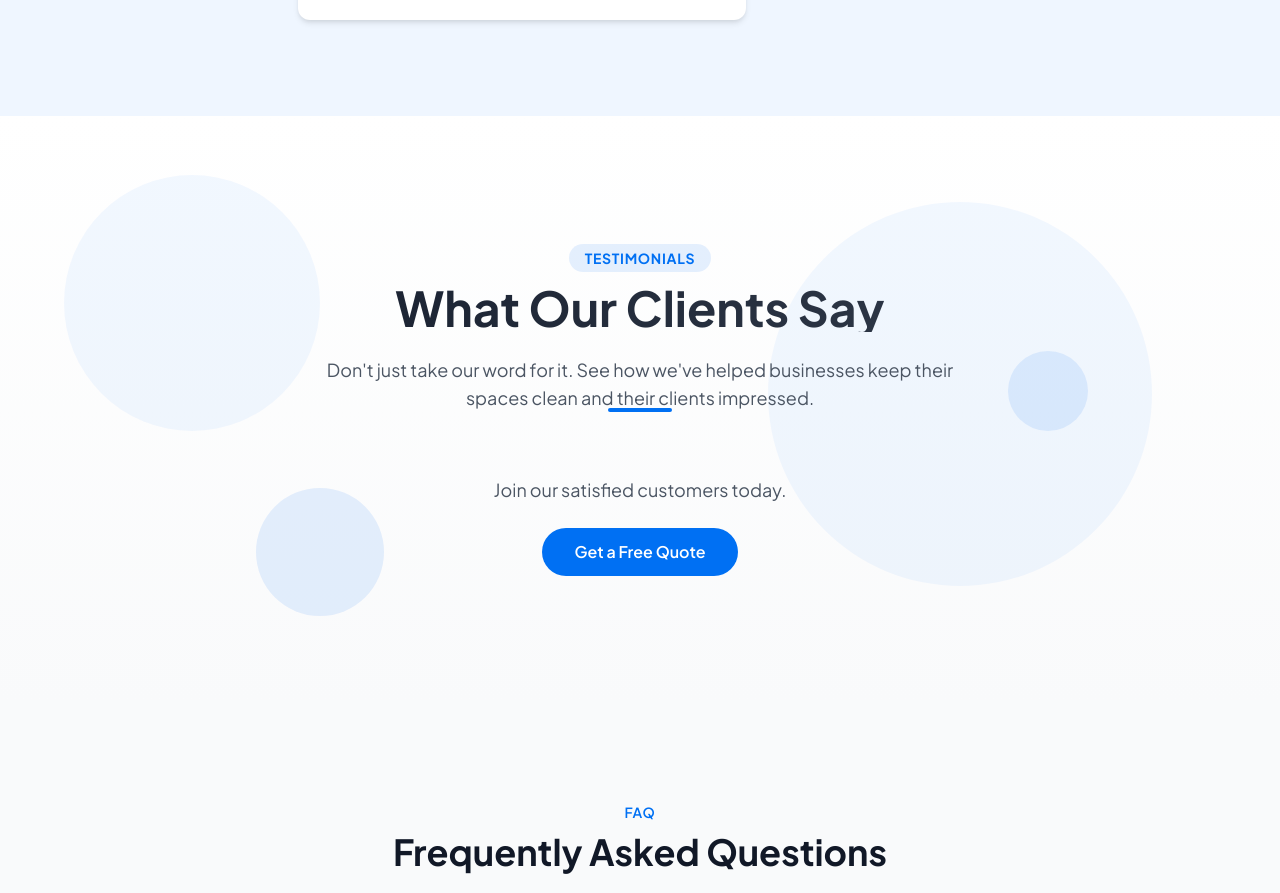
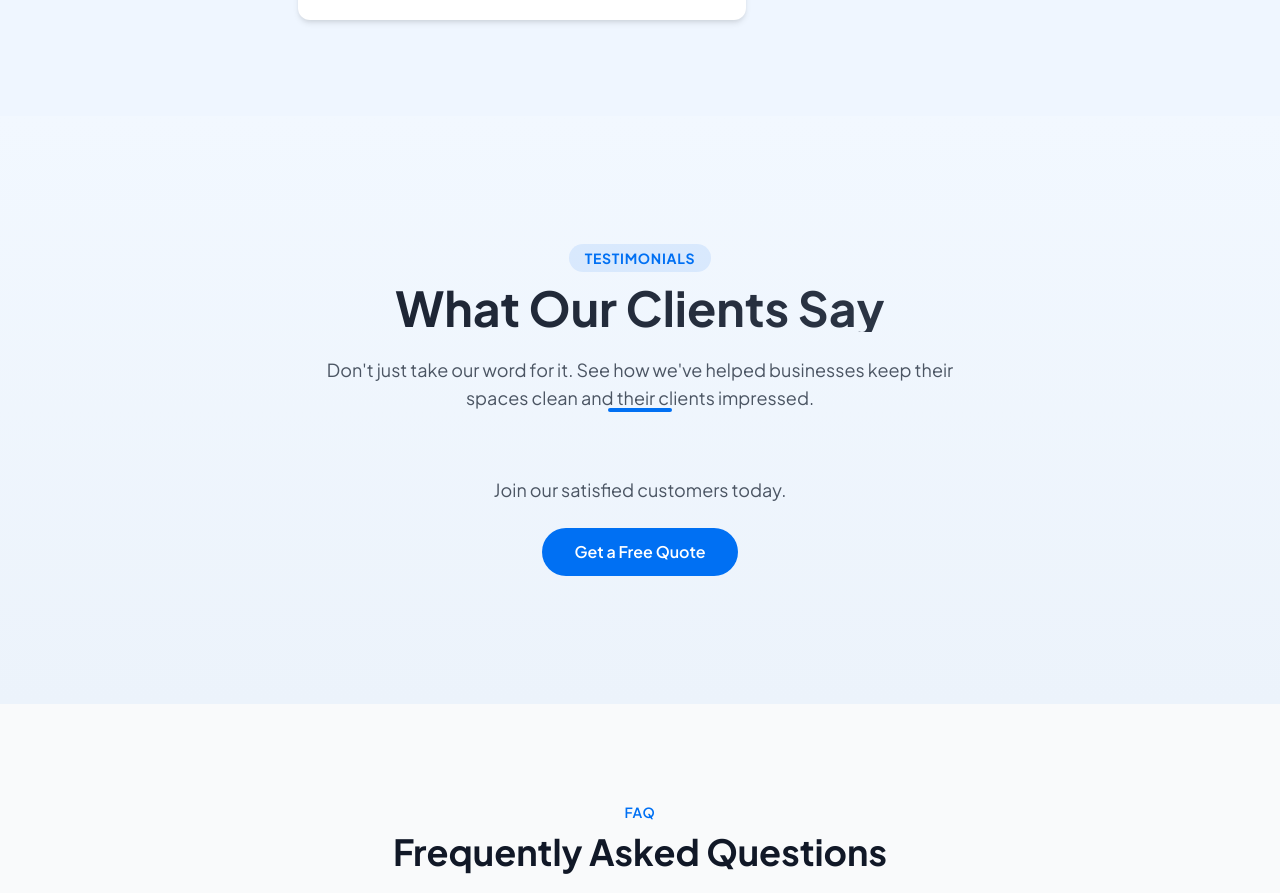
Before and after one commit to bennyortiz/brightway-website-code, a Next.js app: page / in a window 1280 px wide. Shown: the part 5868-6761 px from the top of the page. Built offline with nearby package versions, Linux system fonts and the light colour scheme; a web font is replaced by a local one.

Commit message:
Remove decorative circles from testimonials while keeping blue background & improve mobile carousel

```diff
--- a/app/components/sections/Testimonials/TestimonialCarousel.tsx
+++ b/app/components/sections/Testimonials/TestimonialCarousel.tsx
@@ -26,6 +26,8 @@ const TestimonialCarousel: React.FC<TestimonialCarouselProps> = ({ testimonials
   const [touchEnd, setTouchEnd] = useState(0);
 
   // Items per view depends on screen size
+  // For mobile (< 768px width), show only 1 item per view (carousel mode)
+  // For desktop, show 3 items side by side
   const itemsPerView = isMobile ? 1 : 3;
 
   // Total number of "pages" in the carousel
@@ -66,9 +68,10 @@ const TestimonialCarousel: React.FC<TestimonialCarouselProps> = ({ testimonials
     setCurrentIndex((prev) => (prev === totalPages - 1 ? 0 : prev + 1));
   };
 
-  // Touch event handlers for mobile swipe
+  // Touch event handlers for mobile swipe - improved sensitivity
   const handleTouchStart = (e: React.TouchEvent) => {
     setTouchStart(e.targetTouches[0].clientX);
+    setTouchEnd(e.targetTouches[0].clientX); // Reset touchEnd to prevent unintended swipes
   };
 
   const handleTouchMove = (e: React.TouchEvent) => {
@@ -76,12 +79,13 @@ const TestimonialCarousel: React.FC<TestimonialCarouselProps> = ({ testimonials
   };
 
   const handleTouchEnd = () => {
-    if (touchStart - touchEnd > 50) {
+    // More sensitive swipe detection for mobile (reduced threshold)
+    if (touchStart - touchEnd > 30) {
       // Swipe left, go to next
       goToNext();
     }
 
-    if (touchEnd - touchStart > 50) {
+    if (touchEnd - touchStart > 30) {
       // Swipe right, go to previous
       goToPrevious();
     }
--- a/app/components/sections/Testimonials/TestimonialsCarouselContainer.tsx
+++ b/app/components/sections/Testimonials/TestimonialsCarouselContainer.tsx
@@ -38,16 +38,6 @@ const TestimonialsCarouselContainer: React.FC<TestimonialsCarouselContainerProps
       <div className="relative py-4">
         <TestimonialCarousel testimonials={testimonials} />
       </div>
-
-      {/* Decorative dots pattern */}
-      <div className="absolute top-12 left-8 grid grid-cols-3 gap-2 opacity-10 -z-10">
-        {[...Array(9)].map((_, i) => (
-          <div key={i} className="w-2 h-2 rounded-full bg-primary"></div>
-        ))}
-      </div>
-
-      {/* Additional decorative element */}
-      <div className="absolute bottom-12 right-8 w-24 h-24 rounded-full border-4 border-dashed border-primary/10 -z-10"></div>
     </div>
   );
 };
--- a/app/components/sections/Testimonials/index.tsx
+++ b/app/components/sections/Testimonials/index.tsx
@@ -72,12 +72,8 @@ const Testimonials = () => {
 
   return (
     <section id="testimonials" className="w-full py-20 md:py-32 bg-gradient-to-b from-white to-gray-50 relative z-0 overflow-hidden">
-      {/* Decorative background elements */}
-      <div className="absolute top-0 left-0 w-full h-full overflow-hidden pointer-events-none">
-        <div className="absolute top-[10%] left-[5%] w-64 h-64 rounded-full bg-primary/5"></div>
-        <div className="absolute bottom-[20%] right-[10%] w-96 h-96 rounded-full bg-primary/5"></div>
-        <div className="absolute top-[40%] right-[15%] w-20 h-20 rounded-full bg-primary/10"></div>
-        <div className="absolute bottom-[15%] left-[20%] w-32 h-32 rounded-full bg-primary/10"></div>
+      {/* Decorative background - simplified, removed circles */}
+      <div className="absolute top-0 left-0 w-full h-full overflow-hidden pointer-events-none bg-primary/5">
       </div>
 
       <div className="container mx-auto px-4 relative z-10">
```
